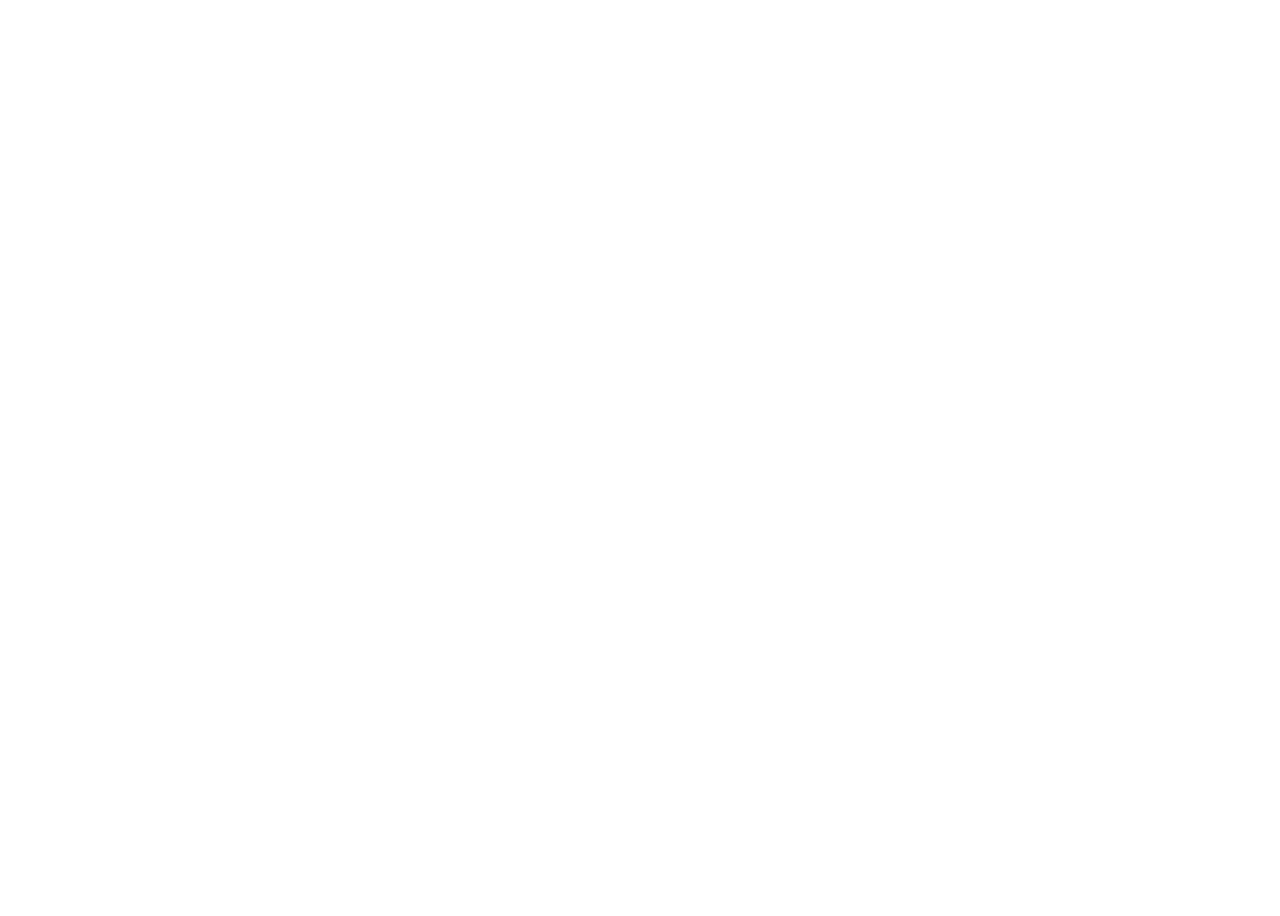
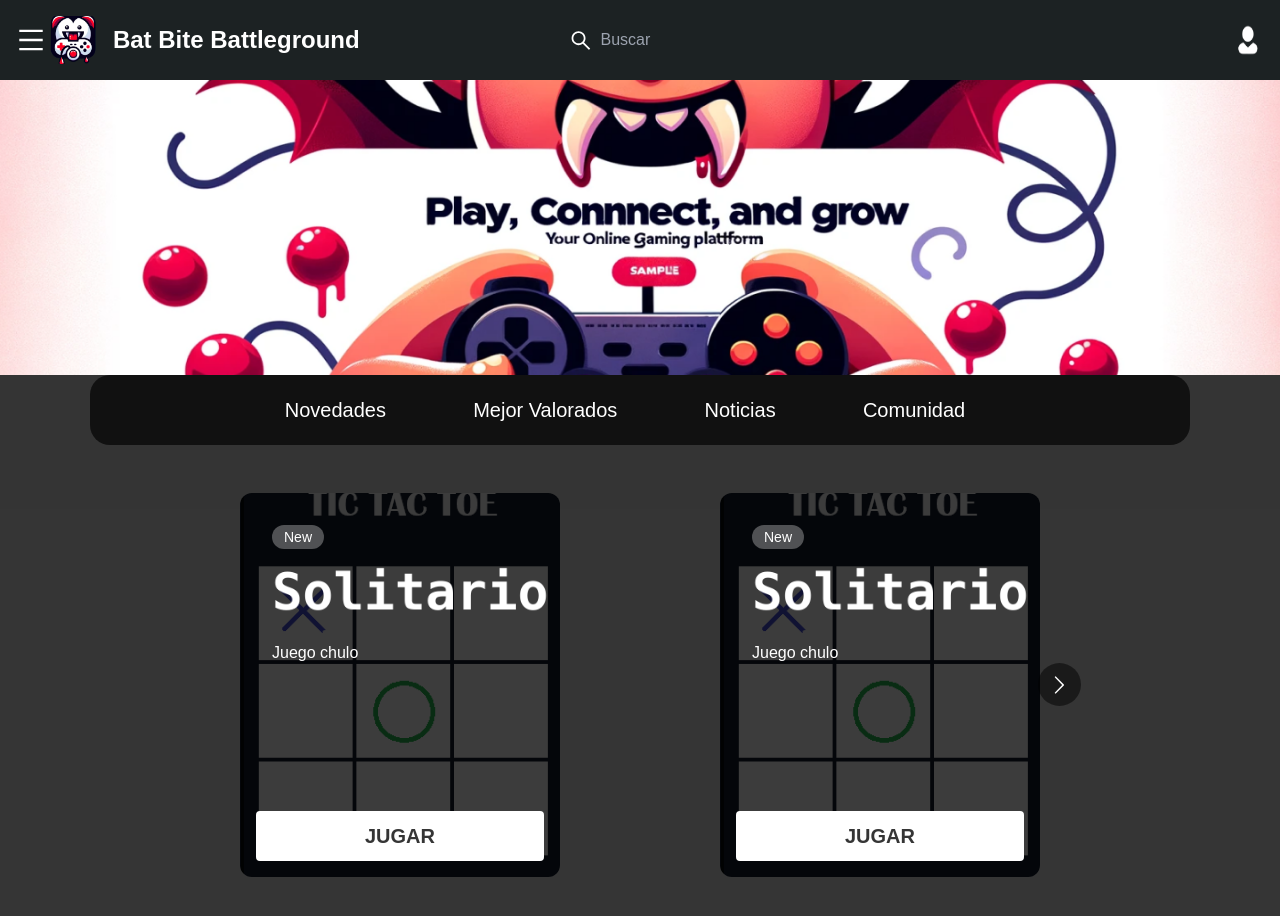
Before and after one commit to mariacornejor/PIISproject, a React (Vite) app: page /mejorValorados in a window 1280 px wide. Before the commit this address had no page. Shown: the top 916 px of the page. Before the commit the page ends 800 px from the top, so only its background shows below. Built offline with nearby package versions, Linux system fonts and the light colour scheme.

Commit message:
Mejor valorados

```diff
--- a/src/App.tsx
+++ b/src/App.tsx
@@ -6,6 +6,7 @@
 import Profile from "./pages/components/Profile";
 import Noticias from "./pages/components/NewsPage";
 import Register from "./pages/components/Register";
+import MasValorados from "./pages/components/MasValorados";
 
 function App() {
   return (
@@ -15,7 +16,8 @@
         <Route path="/game" element={<GamePage />} />
         <Route path="/profile" element={<Profile />} />
         <Route path="/news" element={<Noticias />} />
-        <Route path="/register" element={<Register/>} />
+        <Route path="/register" element={<Register />} />
+        <Route path="/mejorValorados" element={<MasValorados />} />
       </Routes>
     </Router>
   );
--- /dev/null
+++ b/src/pages/components/MasValorados.tsx
@@ -0,0 +1,62 @@
+import Navbar from "../../ui/components/Navbar";
+import Carruselitem from "../../ui/components/Carruselitem";
+import Carousel from "react-multi-carousel";
+import banner from "../../assets/images/banner.png";
+import juego from "../../assets/images/juego.png";
+import "react-multi-carousel/lib/styles.css";
+import Secondbar from "../../ui/components/Secondbar";
+
+function MasValorados() {
+  const responsive = {
+    superLargeDesktop: {
+      // the naming can be any, depends on you.
+      breakpoint: { max: 4000, min: 3000 },
+      items: 5,
+    },
+    desktop: {
+      breakpoint: { max: 3000, min: 1024 },
+      items: 3,
+    },
+    tablet: {
+      breakpoint: { max: 1024, min: 464 },
+      items: 2,
+    },
+    mobile: {
+      breakpoint: { max: 464, min: 0 },
+      items: 1,
+    },
+  };
+  return (
+    <div className="background bg-background">
+      <Navbar />
+      <img className="banner" src={banner} />
+      <Secondbar />
+      <div className="carrusel">
+        <Carousel responsive={responsive}>
+          <Carruselitem
+            imagen={juego}
+            descrip="Juego chulo"
+            nombre="Solitario"
+          />
+          <Carruselitem
+            imagen={juego}
+            descrip="Juego chulo"
+            nombre="Solitario"
+          />
+          <Carruselitem
+            imagen={juego}
+            descrip="Juego chulo"
+            nombre="Solitario"
+          />
+          <Carruselitem
+            imagen={juego}
+            descrip="Juego chulo"
+            nombre="Solitario"
+          />
+        </Carousel>
+      </div>
+    </div>
+  );
+}
+
+export default MasValorados;
--- a/src/ui/components/Secondbar.tsx
+++ b/src/ui/components/Secondbar.tsx
@@ -4,8 +4,8 @@
       <div className="nav-inner-secondary">
         <div className="links-secundaria">
           <a href="#">Novedades</a>
-          <a href="#">Mejor Valorados</a>
-          <a href="http://localhost:5173/news">Noticias</a>
+          <a href="/mejorValorados">Mejor Valorados</a>
+          <a href="/news">Noticias</a>
           <a href="#">Comunidad</a>
         </div>
       </div>
```
